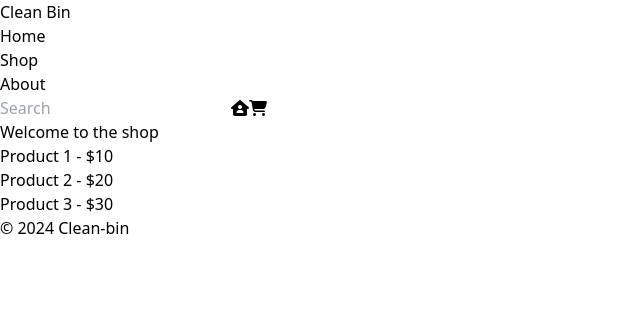
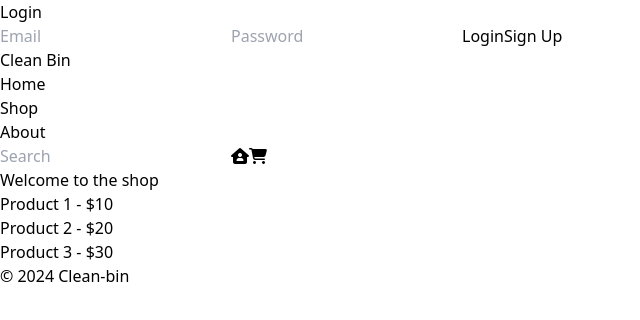
Before and after one commit to Nikolaigamer11/react-project, a React (Vite) app: page /Shop in a window 1280 px wide. Shown: the top 320 px of the page, without its empty margins (0-640 px from the left). Built offline with nearby package versions, Linux system fonts and the light colour scheme; no server answers.

Commit message:
modified:   .firebase/hosting.ZGlzdA.cache 	modified:   package-lock.json 	modified:   package.json 	modified:   src/App.jsx 	new file:   src/components/AuthProvider.jsx 	new file:   src/components/Login.jsx 	new file:   src/components/SignUp.jsx 	new file:   src/firebaseConfig.js

```diff
--- a/package.json
+++ b/package.json
@@ -10,6 +10,7 @@
     "preview": "vite preview"
   },
   "dependencies": {
+    "firebase": "^10.12.2",
     "react": "^18.2.0",
     "react-dom": "^18.2.0",
     "react-router-dom": "^6.23.1"
--- a/src/App.jsx
+++ b/src/App.jsx
@@ -1,17 +1,50 @@
-import React from 'react';
+import { useState,React }  from 'react';
 import { BrowserRouter as Router, Routes, Route } from 'react-router-dom';
+
 import Header from './components/Header';
 import Footer from './components/Footer';
+import AuthProvider from './components/AuthProvider';
+import SignUp from './components/SignUp';
+import Login from './components/Login';
+
 import Home from './pages/Home';
 import Shop from './pages/Shop';
 import ProductDetails from './pages/ProductDetails';
 import Cart from './pages/Cart';
 import NotFound from './pages/NotFound';
 import About from './pages/About';
+
+
+
+
+
 const App = () => {
+    const [authMode, setAuthMode] = useState('login');
+
+    const toggleAuthMode = () => {
+      setAuthMode((prevMode) => (prevMode === 'login' ? 'signup' : 'login'));
+    };
+
+
+
+
+
+
     return (
+
         <Router>
             <main>
+            <AuthProvider>
+      {({ user }) =>
+        user ? (
+          <div>Welcome, {user.email}</div>
+        ) : authMode === 'login' ? (
+          <Login toggleAuthMode={toggleAuthMode} />
+        ) : (
+          <SignUp toggleAuthMode={toggleAuthMode} />
+        )
+      }
+    </AuthProvider>
             <Header />
             <Routes><Route path="About" element={<About/>}/>
                     <Route path="/" element={<Home />} />
--- /dev/null
+++ b/src/components/AuthProvider.jsx
@@ -0,0 +1,23 @@
+// src/components/AuthProvider.js
+import { useEffect, useState } from 'react';
+import { onAuthStateChanged } from 'firebase/auth';
+import { auth } from '../firebaseConfig';
+
+const AuthProvider = ({ children }) => {
+  const [user, setUser] = useState(null);
+  const [loading, setLoading] = useState(true);
+
+  useEffect(() => {
+    const unsubscribe = onAuthStateChanged(auth, (user) => {
+      setUser(user);
+      setLoading(false);
+    });
+    return () => unsubscribe();
+  }, []);
+
+  if (loading) return <div>Loading...</div>;
+
+  return children({ user });
+};
+
+export default AuthProvider;
--- /dev/null
+++ b/src/components/Login.jsx
@@ -0,0 +1,46 @@
+// src/components/Login.jsx
+import React, { useState } from 'react';
+import { signInWithEmailAndPassword } from 'firebase/auth';
+import { auth } from '../firebaseConfig';
+
+const Login = ({ toggleAuthMode }) => {
+  const [email, setEmail] = useState('');
+  const [password, setPassword] = useState('');
+
+  const handleLogin = async (e) => {
+    e.preventDefault();
+    try {
+      await signInWithEmailAndPassword(auth, email, password);
+      document.cookie = `sessionToken=${await auth.currentUser.getIdToken()}; Secure; HttpOnly; SameSite=Strict`;
+      window.location.reload();
+    } catch (error) {
+      console.error(error);
+    }
+  };
+
+  return (
+    <div className="flex items-center justify-center h-screen bg-gray-100">
+      <form onSubmit={handleLogin} className="bg-white p-6 rounded shadow-md">
+        <h2 className="text-2xl mb-4">Login</h2>
+        <input
+          type="email"
+          className="w-full p-2 mb-4 border rounded"
+          placeholder="Email"
+          value={email}
+          onChange={(e) => setEmail(e.target.value)}
+        />
+        <input
+          type="password"
+          className="w-full p-2 mb-4 border rounded"
+          placeholder="Password"
+          value={password}
+          onChange={(e) => setPassword(e.target.value)}
+        />
+        <button type="submit" className="w-full p-2 bg-blue-500 text-white rounded">Login</button>
+        <button type="button" className="w-full p-2 mt-2 bg-gray-500 text-white rounded" onClick={toggleAuthMode}>Sign Up</button>
+      </form>
+    </div>
+  );
+};
+
+export default Login;
--- /dev/null
+++ b/src/components/SignUp.jsx
@@ -0,0 +1,45 @@
+// src/components/SignUp.js
+import { useState } from 'react';
+import { createUserWithEmailAndPassword } from 'firebase/auth';
+import { auth } from '../firebaseConfig';
+
+const SignUp = ({ toggleAuthMode }) => {
+  const [email, setEmail] = useState('');
+  const [password, setPassword] = useState('');
+
+  const handleSignUp = async (e) => {
+    e.preventDefault();
+    try {
+      await createUserWithEmailAndPassword(auth, email, password);
+      toggleAuthMode();
+    } catch (error) {
+      console.error(error);
+    }
+  };
+
+  return (
+    <div className="flex items-center justify-center h-screen bg-gray-100">
+      <form onSubmit={handleSignUp} className="bg-white p-6 rounded shadow-md">
+        <h2 className="text-2xl mb-4">Sign Up</h2>
+        <input
+          type="email"
+          className="w-full p-2 mb-4 border rounded"
+          placeholder="Email"
+          value={email}
+          onChange={(e) => setEmail(e.target.value)}
+        />
+        <input
+          type="password"
+          className="w-full p-2 mb-4 border rounded"
+          placeholder="Password"
+          value={password}
+          onChange={(e) => setPassword(e.target.value)}
+        />
+        <button type="submit" className="w-full p-2 bg-blue-500 text-white rounded">Sign Up</button>
+        <button type="button" className="w-full p-2 mt-2 bg-gray-500 text-white rounded" onClick={toggleAuthMode}>Login</button>
+      </form>
+    </div>
+  );
+};
+
+export default SignUp;
--- /dev/null
+++ b/src/firebaseConfig.js
@@ -0,0 +1,16 @@
+import { initializeApp } from "firebase/app";
+import { getAuth } from "firebase/auth";
+
+const firebaseConfig = {
+  apiKey: "AIzaSyBmzk6AvrwNUY0I7CO69AJ1_bbUCL0mVYQ",
+  authDomain: "just-bin.firebaseapp.com",
+  databaseURL: "https://just-bin-default-rtdb.asia-southeast1.firebasedatabase.app",
+  projectId: "just-bin",
+  storageBucket: "just-bin.appspot.com",
+  messagingSenderId: "716395933630",
+  appId: "1:716395933630:web:bbf139fdf749456c7e13ef",
+  measurementId: "G-518NZDNHCB"
+};
+
+const app = initializeApp(firebaseConfig);
+export const auth = getAuth(app);
```
Also changed, not shown: 1 other file (tests, documents, lock files or other folders).
